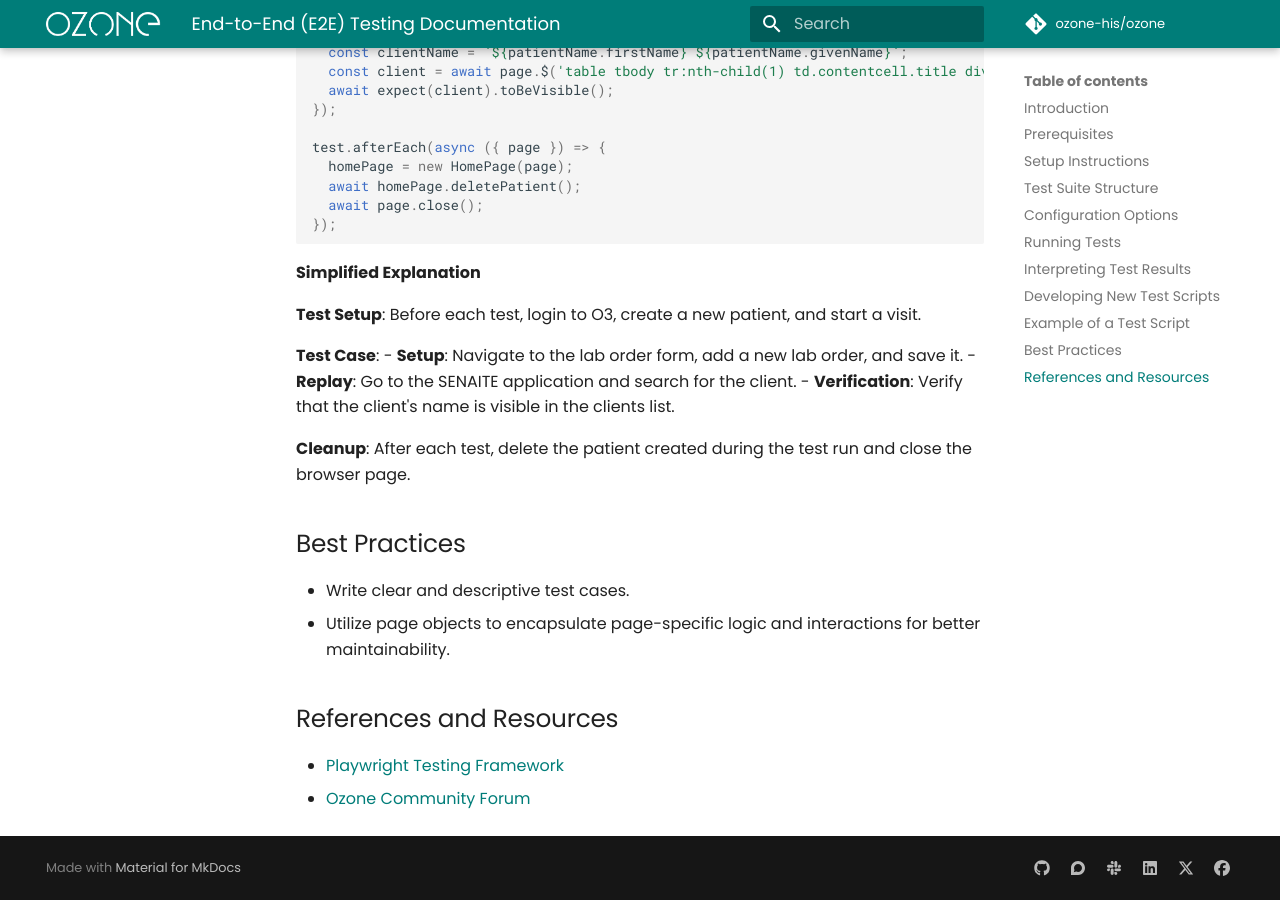
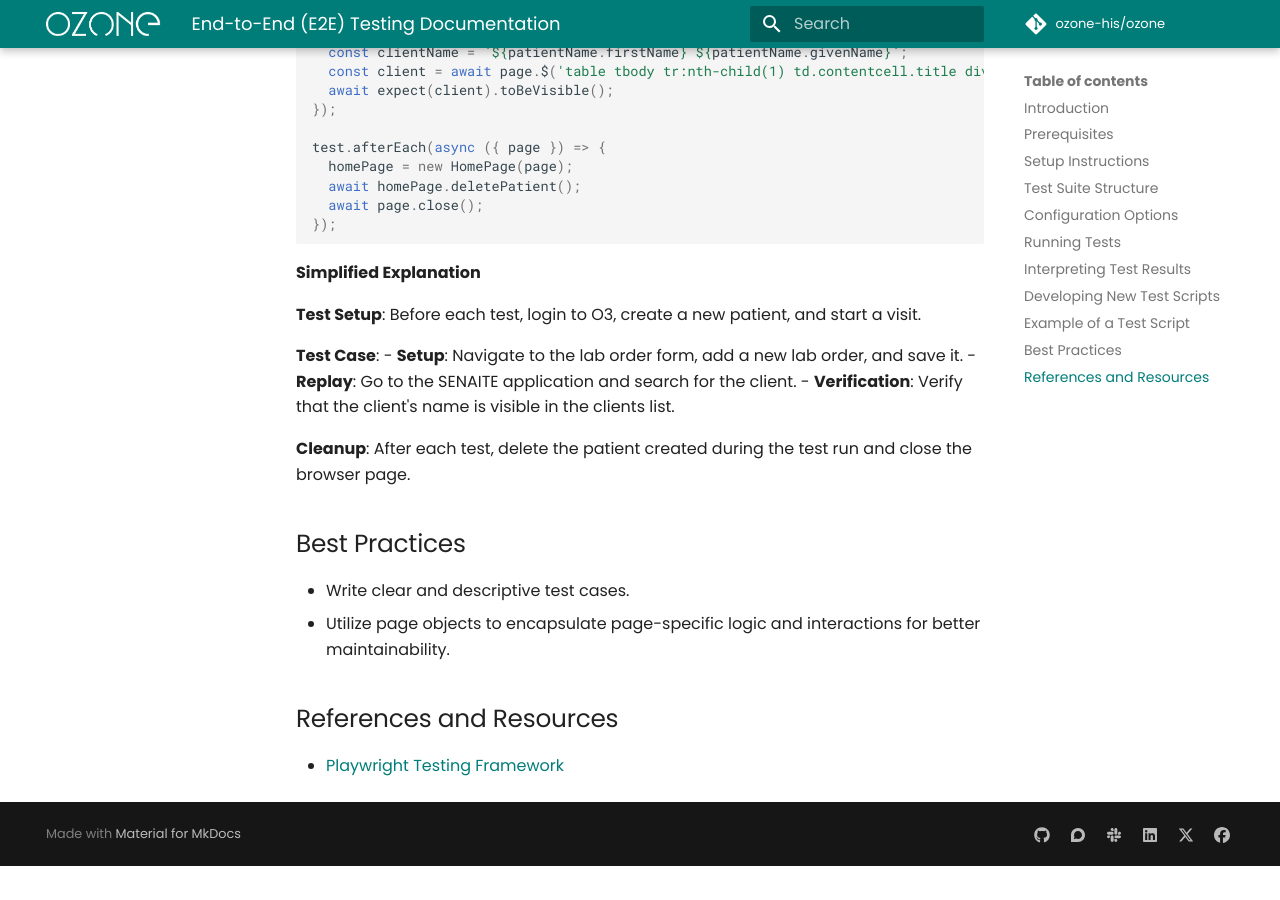
Before and after one commit to ozone-his/ozone-docs, an MkDocs documentation site: the page built from docs/devs/e2e-tests.md, in a window 1280 px wide and 900 px high, scrolled down 2430 px. Built offline with MkDocs 1.6.1 and Material for MkDocs 9.7.7, drawn with Linux system fonts in a browser that asks for light colours; comment, search, counter and statistics services are not loaded; after the commit the page ends 3296 px from its top, so only the background shows below that.

Commit message:
Address review

```diff
--- a/docs/devs/e2e-tests.md
+++ b/docs/devs/e2e-tests.md
@@ -106,4 +106,3 @@ test.afterEach(async ({ page }) => {
 
 ## References and Resources
 - [Playwright Testing Framework](https://playwright.dev)
-- [Ozone Community Forum](https://talk.openmrs.org/c/software/ozone-his)
```
